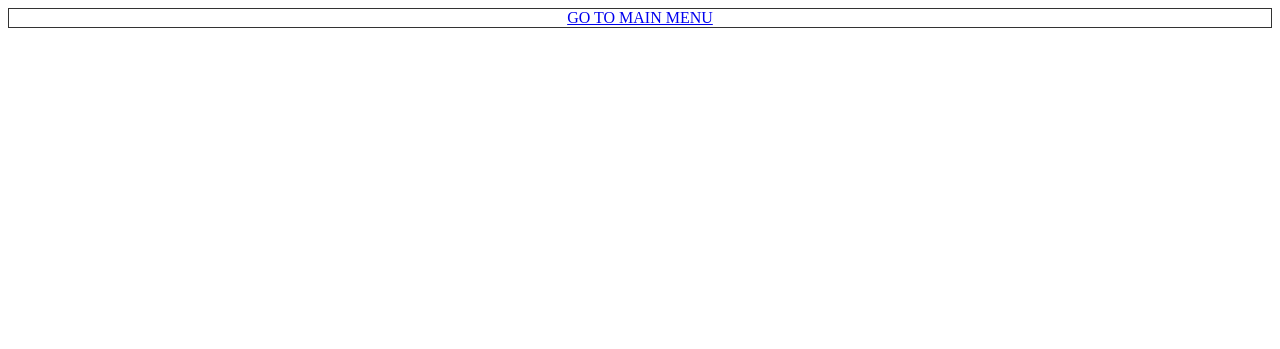
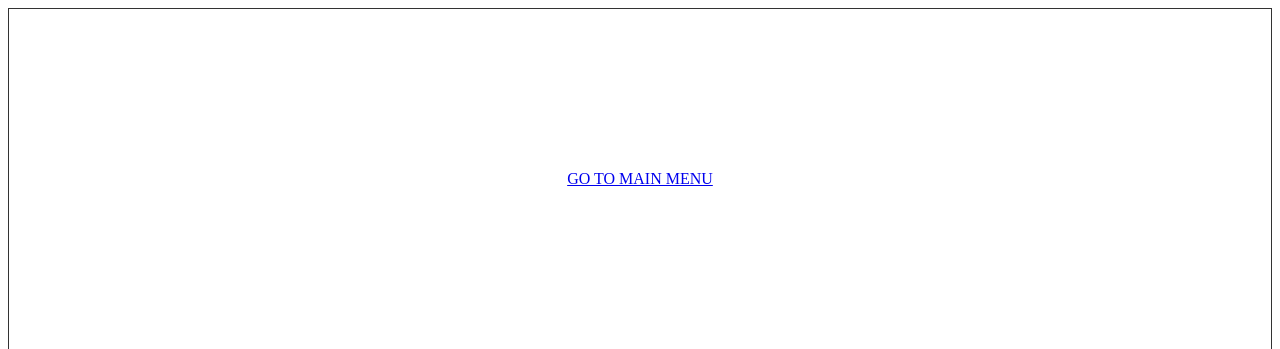
Before and after one commit to gotmyfury/sample-website, a plain HTML site: page index.html in a window 1280 px wide. Shown: the top 349 px of the page. Drawn offline with Linux system fonts and the light colour scheme.

Commit message:
Add files via upload

```diff
--- a/design.css
+++ b/design.css
@@ -4,6 +4,8 @@
     position: relative;
     justify-content: center;
     justify-items: center;
+    align-content: center;
+    align-items: center;
     grid-template-columns: 340px;
-    grid-template-rows: auto;
+    grid-template-rows: 340px;
 }
```
